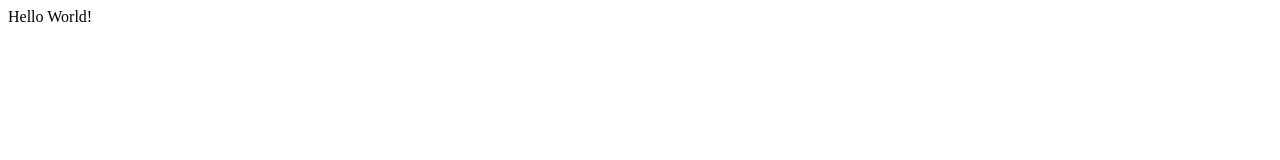
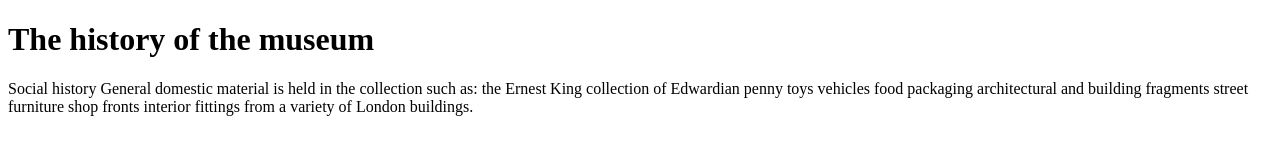
Before and after one commit to albionaleci87/my-project, a plain HTML site: page index.html in a window 1280 px wide. Drawn offline with Linux system fonts and the light colour scheme.

Commit message:
Update index.html

```diff
--- a/index.html
+++ b/index.html
@@ -1 +1,23 @@
-<h!> Hello World! </h1>
+<!DOCTYPE html>
+<html>
+  <head>
+<title> Grupi 2 </title>
+    </head>
+
+<body>
+<div>
+<h1> <marked> The history of the museum </marked> </h1>
+<p> Social history
+General domestic material is held in the collection such as:
+
+the Ernest King collection of Edwardian penny toys
+vehicles
+food packaging
+architectural and building fragments
+street furniture
+shop fronts
+interior fittings from a variety of London buildings. </p>
+</div>
+
+  </body>
+</html>
```
